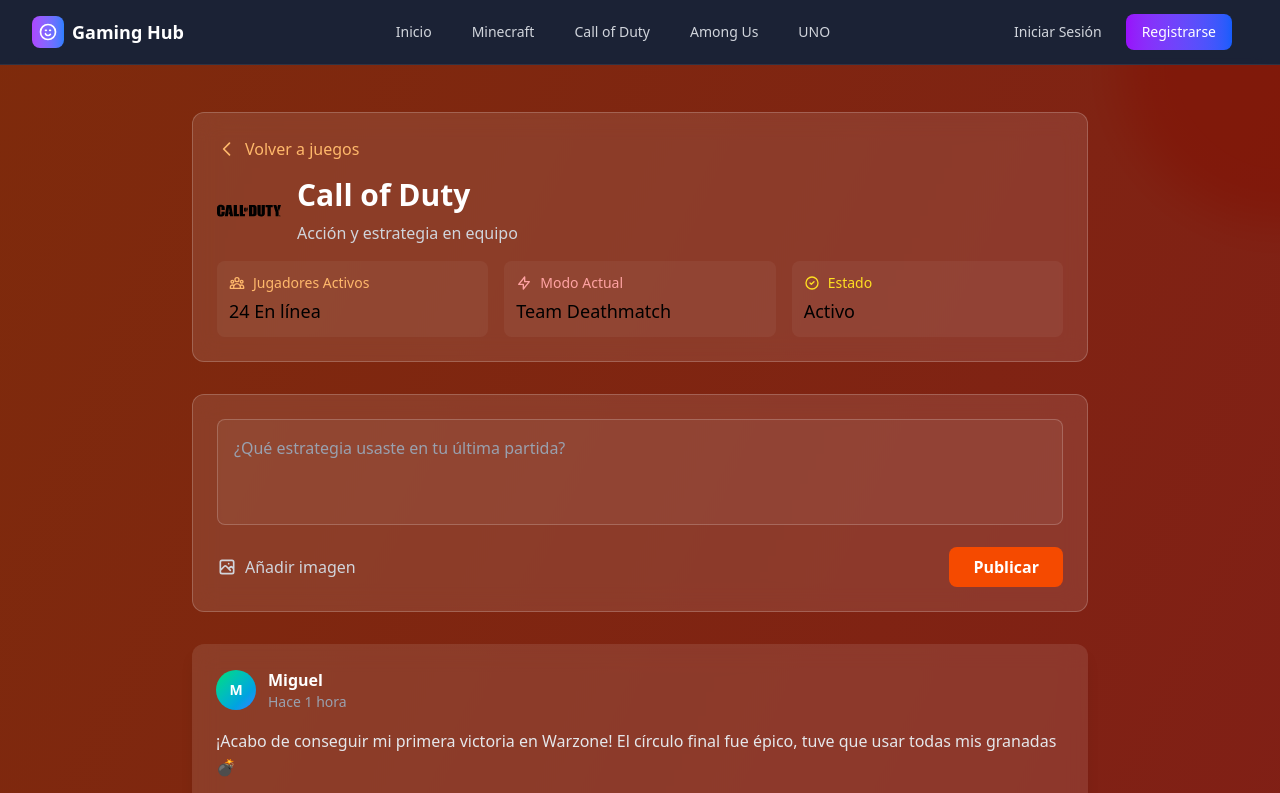
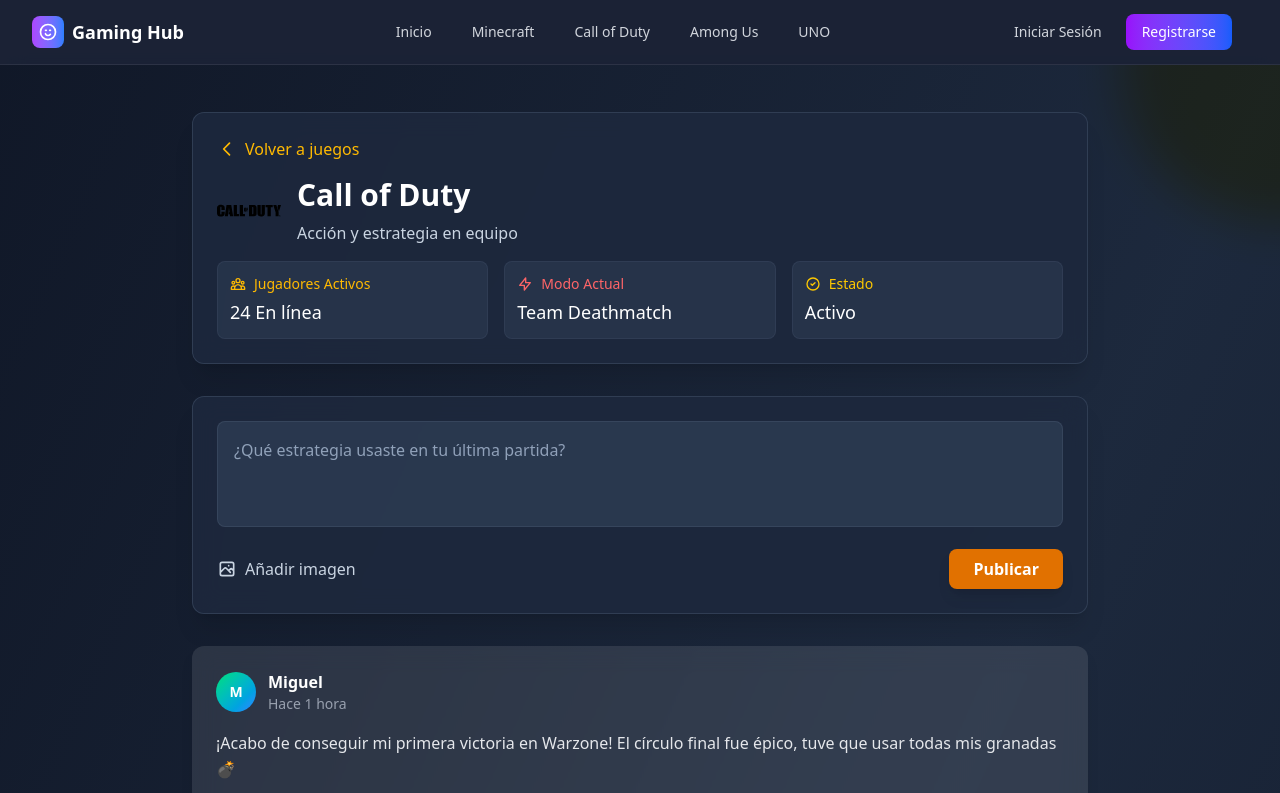
Before and after one commit to Gsus07/TiChat, an Astro site: page /call-of-duty in a window 1280 px wide. Shown: the top 793 px of the page. Built offline with nearby package versions, Linux system fonts and the light colour scheme; Astro itself is replaced by a stand-in of ours; grey boxes are pictures that could not be loaded.

Commit message:
style(call-of-duty): update color scheme and UI elements
Update the color palette from warm oranges/reds to a cooler slate/amber theme. Improve visual hierarchy with better contrast, shadows, and border styling. Adjust interactive elements for better user experience.

```diff
--- a/src/pages/call-of-duty.astro
+++ b/src/pages/call-of-duty.astro
@@ -5,19 +5,19 @@ import PostCard from '../components/PostCard.astro';
 ---
 
 <Layout title="Call of Duty - Muro">
-  <main class="min-h-screen bg-gradient-to-br from-orange-900 to-red-900 py-12 px-4 relative overflow-hidden">
+  <main class="min-h-screen bg-gradient-to-br from-gray-900 via-slate-800 to-gray-900 py-12 px-4 relative overflow-hidden">
     <!-- Animated background elements -->
     <div class="absolute inset-0 overflow-hidden">
-      <div class="absolute -top-40 -right-40 w-80 h-80 bg-orange-500 rounded-full mix-blend-multiply filter blur-xl opacity-20 animate-pulse"></div>
-      <div class="absolute -bottom-40 -left-40 w-80 h-80 bg-red-500 rounded-full mix-blend-multiply filter blur-xl opacity-20 animate-pulse animation-delay-2000"></div>
-      <div class="absolute top-1/2 left-1/2 transform -translate-x-1/2 -translate-y-1/2 w-96 h-96 bg-yellow-500 rounded-full mix-blend-multiply filter blur-xl opacity-10 animate-pulse animation-delay-4000"></div>
+      <div class="absolute -top-40 -right-40 w-80 h-80 bg-amber-400 rounded-full mix-blend-multiply filter blur-xl opacity-15 animate-pulse"></div>
+      <div class="absolute -bottom-40 -left-40 w-80 h-80 bg-orange-400 rounded-full mix-blend-multiply filter blur-xl opacity-15 animate-pulse animation-delay-2000"></div>
+      <div class="absolute top-1/2 left-1/2 transform -translate-x-1/2 -translate-y-1/2 w-96 h-96 bg-yellow-400 rounded-full mix-blend-multiply filter blur-xl opacity-8 animate-pulse animation-delay-4000"></div>
     </div>
 
     <div class="max-w-4xl mx-auto relative z-10">
       <!-- Header del Juego -->
-      <div class="bg-white/10 backdrop-blur-md rounded-xl p-6 mb-8 border border-white/20">
+      <div class="bg-slate-800/90 backdrop-blur-md rounded-xl p-6 mb-8 border border-slate-600/50 shadow-xl">
         <div class="flex items-center justify-between mb-4">
-          <a href="/" class="inline-flex items-center text-orange-300 hover:text-orange-200 transition-colors">
+          <a href="/" class="inline-flex items-center text-amber-400 hover:text-amber-300 transition-colors">
             <svg class="w-5 h-5 mr-2" fill="none" stroke="currentColor" viewBox="0 0 24 24">
               <path stroke-linecap="round" stroke-linejoin="round" stroke-width="2" d="M15 19l-7-7 7-7"></path>
             </svg>
@@ -29,54 +29,54 @@ import PostCard from '../components/PostCard.astro';
           <img src="/cod.svg" alt="Call of Duty" class="w-16 h-16 rounded-lg mr-4 object-cover">
           <div>
             <h1 class="text-3xl font-bold text-white mb-2">Call of Duty</h1>
-            <p class="text-gray-300">Acción y estrategia en equipo</p>
+            <p class="text-slate-300">Acción y estrategia en equipo</p>
           </div>
         </div>
 
         <div class="grid grid-cols-1 md:grid-cols-3 gap-4 text-sm">
-          <div class="bg-white/5 rounded-lg p-3">
-            <div class="flex items-center text-orange-300 mb-1">
+          <div class="bg-slate-700/50 rounded-lg p-3 border border-slate-600/30">
+            <div class="flex items-center text-amber-400 mb-1">
               <svg class="w-4 h-4 mr-2" fill="none" stroke="currentColor" viewBox="0 0 24 24">
                 <path stroke-linecap="round" stroke-linejoin="round" stroke-width="2" d="M17 20h5v-2a3 3 0 00-5.356-1.857M17 20H7m10 0v-2c0-.656-.126-1.283-.356-1.857M7 20H2v-2a3 3 0 015.356-1.857M7 20v-2c0-.656.126-1.283.356-1.857m0 0a5.002 5.002 0 019.288 0M15 7a3 3 0 11-6 0 3 3 0 016 0zm6 3a2 2 0 11-4 0 2 2 0 014 0zM7 10a2 2 0 11-4 0 2 2 0 014 0z"></path>
               </svg>
               <span class="font-medium">Jugadores Activos</span>
             </div>
-            <span class="text-lg font-medium">24 En línea</span>
+            <span class="text-lg font-medium text-white">24 En línea</span>
           </div>
-          <div class="bg-white/5 rounded-lg p-3">
-            <div class="flex items-center text-red-300 mb-1">
+          <div class="bg-slate-700/50 rounded-lg p-3 border border-slate-600/30">
+            <div class="flex items-center text-red-400 mb-1">
               <svg class="w-4 h-4 mr-2" fill="none" stroke="currentColor" viewBox="0 0 24 24">
                 <path stroke-linecap="round" stroke-linejoin="round" stroke-width="2" d="M13 10V3L4 14h7v7l9-11h-7z"></path>
               </svg>
               <span class="font-medium">Modo Actual</span>
             </div>
-            <span class="text-lg font-medium">Team Deathmatch</span>
+            <span class="text-lg font-medium text-white">Team Deathmatch</span>
           </div>
-          <div class="bg-white/5 rounded-lg p-3">
-            <div class="flex items-center text-yellow-300 mb-1">
+          <div class="bg-slate-700/50 rounded-lg p-3 border border-slate-600/30">
+            <div class="flex items-center text-yellow-400 mb-1">
               <svg class="w-4 h-4 mr-2" fill="none" stroke="currentColor" viewBox="0 0 24 24">
                 <path stroke-linecap="round" stroke-linejoin="round" stroke-width="2" d="M9 12l2 2 4-4m6 2a9 9 0 11-18 0 9 9 0 0118 0z"></path>
               </svg>
               <span class="font-medium">Estado</span>
             </div>
-            <span class="text-lg font-medium">Activo</span>
+            <span class="text-lg font-medium text-white">Activo</span>
           </div>
         </div>
       </div>
 
       <!-- Formulario para nuevo post -->
-      <div class="bg-white/10 backdrop-blur-md rounded-xl p-6 mb-8 border border-white/20">
+      <div class="bg-slate-800/90 backdrop-blur-md rounded-xl p-6 mb-8 border border-slate-600/50 shadow-xl">
         <form class="space-y-4">
           <div>
             <textarea
               placeholder="¿Qué estrategia usaste en tu última partida?"
-              class="w-full bg-white/5 border border-white/20 rounded-lg p-4 text-white placeholder-gray-400 resize-none focus:outline-none focus:ring-2 focus:ring-orange-500 focus:border-transparent"
+              class="w-full bg-slate-700/70 border border-slate-600/50 rounded-lg p-4 text-white placeholder-slate-400 resize-none focus:outline-none focus:ring-2 focus:ring-amber-500 focus:border-amber-500 transition-all"
               rows="3"
             ></textarea>
           </div>
           <div class="flex items-center justify-between">
             <div class="flex items-center space-x-4">
-              <label class="flex items-center text-gray-300 hover:text-white cursor-pointer transition-colors">
+              <label class="flex items-center text-slate-300 hover:text-white cursor-pointer transition-colors">
                 <svg class="w-5 h-5 mr-2" fill="none" stroke="currentColor" viewBox="0 0 24 24">
                   <path stroke-linecap="round" stroke-linejoin="round" stroke-width="2" d="M4 16l4.586-4.586a2 2 0 012.828 0L16 16m-2-2l1.586-1.586a2 2 0 012.828 0L20 14m-6-6h.01M6 20h12a2 2 0 002-2V6a2 2 0 00-2-2H6a2 2 0 00-2 2v12a2 2 0 002 2z"></path>
                 </svg>
@@ -86,7 +86,7 @@ import PostCard from '../components/PostCard.astro';
             </div>
             <button
               type="submit"
-              class="px-6 py-2 bg-orange-600 hover:bg-orange-700 text-white rounded-lg transition-colors font-semibold"
+              class="px-6 py-2 bg-amber-600 hover:bg-amber-700 text-white rounded-lg transition-colors font-semibold shadow-lg hover:shadow-xl"
             >
               Publicar
             </button>
```
